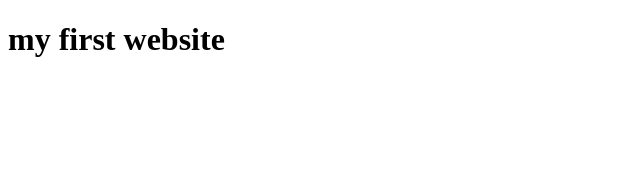
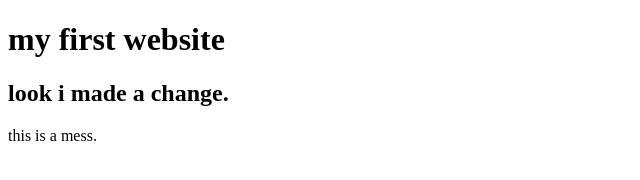
Before and after one commit to sanjana-ayshi/my_web_development, a plain HTML site: page index.html in a window 1280 px wide. Shown: the whole page, without its empty margins (0-640 px from the left). Drawn offline with Linux system fonts and the light colour scheme.

Commit message:
learn github

```diff
--- a/index.html
+++ b/index.html
@@ -7,5 +7,7 @@
 </head>
 <body>
   <h1> my first website </h1>
+  <h2>look i made a change.</h2>
+  <p>this is a mess.</p>
 </body>
 </html>
```
